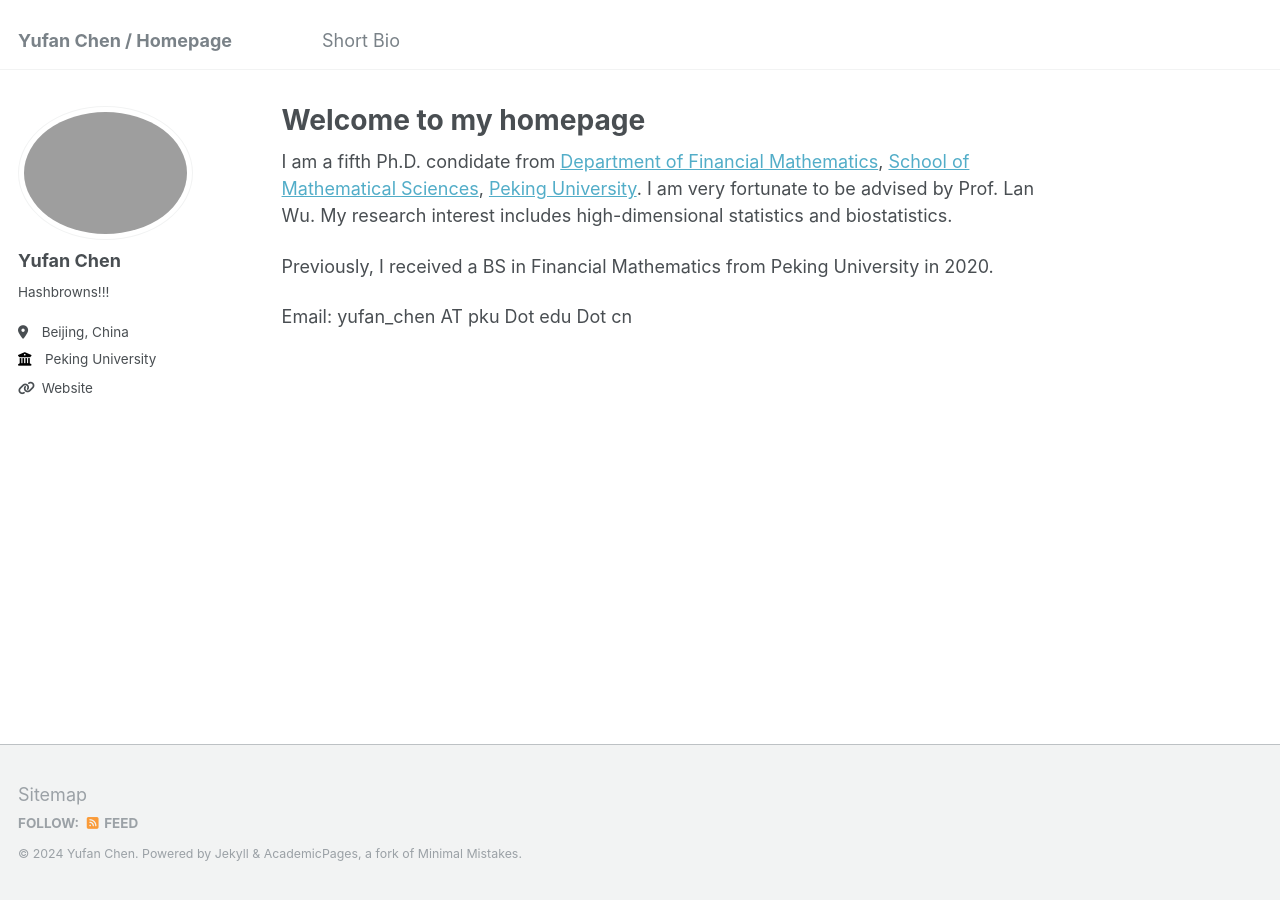
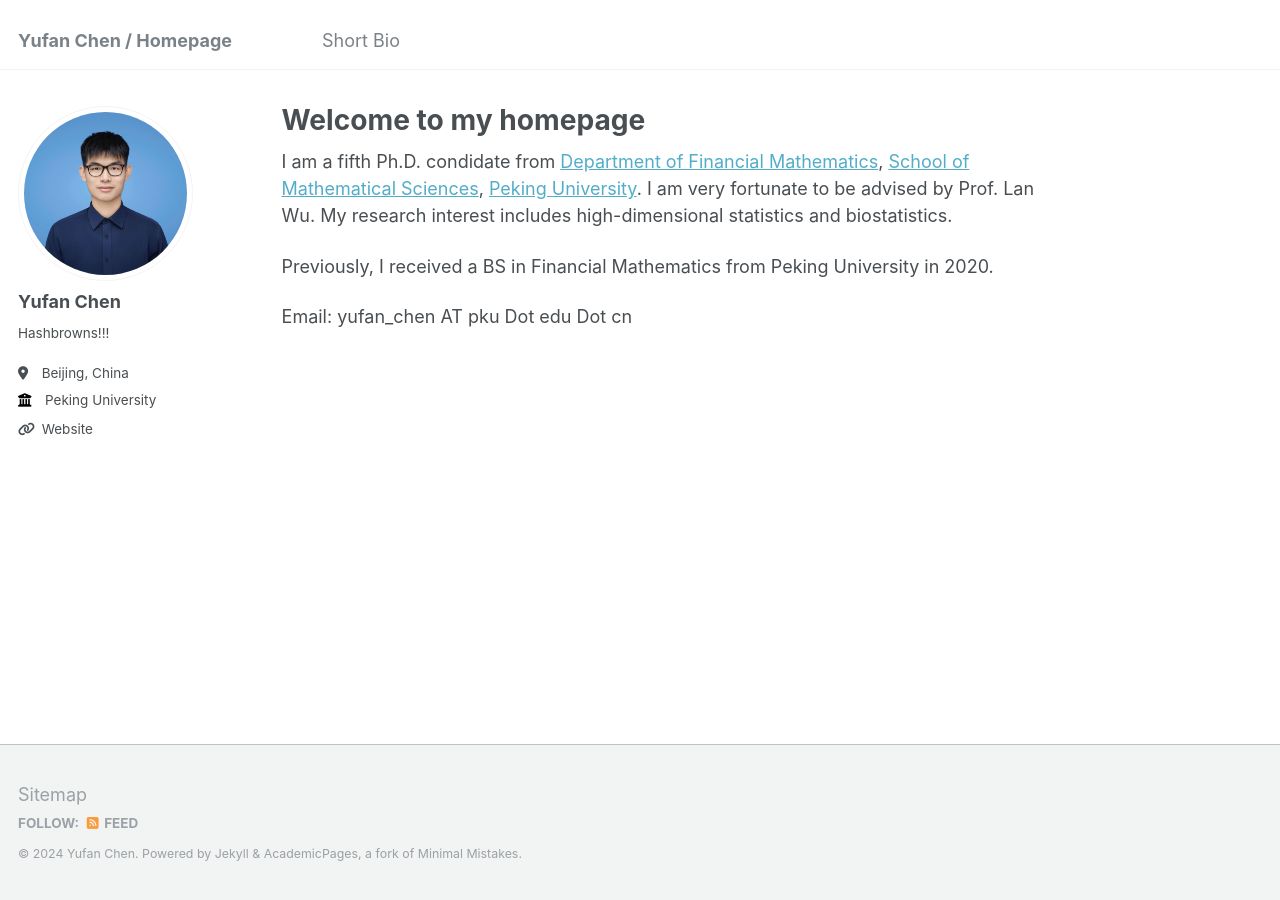
Before and after one commit to YuwanIvan/yuwanivan.github.io, a Jekyll site: the page built from _pages/about.md, in a window 1280 px wide. Built offline with Jekyll 4.4.1, drawn with Linux system fonts in a browser that asks for light colours.

Commit message:
update photo

```diff
--- a/_config.yml
+++ b/_config.yml
@@ -21,7 +21,7 @@ repository               : # "academicpages/academicpages.github.io"
 #               Additional customization can be done by editing /_includes/author-profile.html
 author:
   # Biographic information
-  avatar           : "xuyang.png"
+  avatar           : "yuwan.jpg"
   name             : "Yufan Chen"
   pronouns         : # example: "she/her"
   bio              : "Hashbrowns!!!"
```
Also changed, not shown: images/yuwan.jpg (added), 1 other file.
